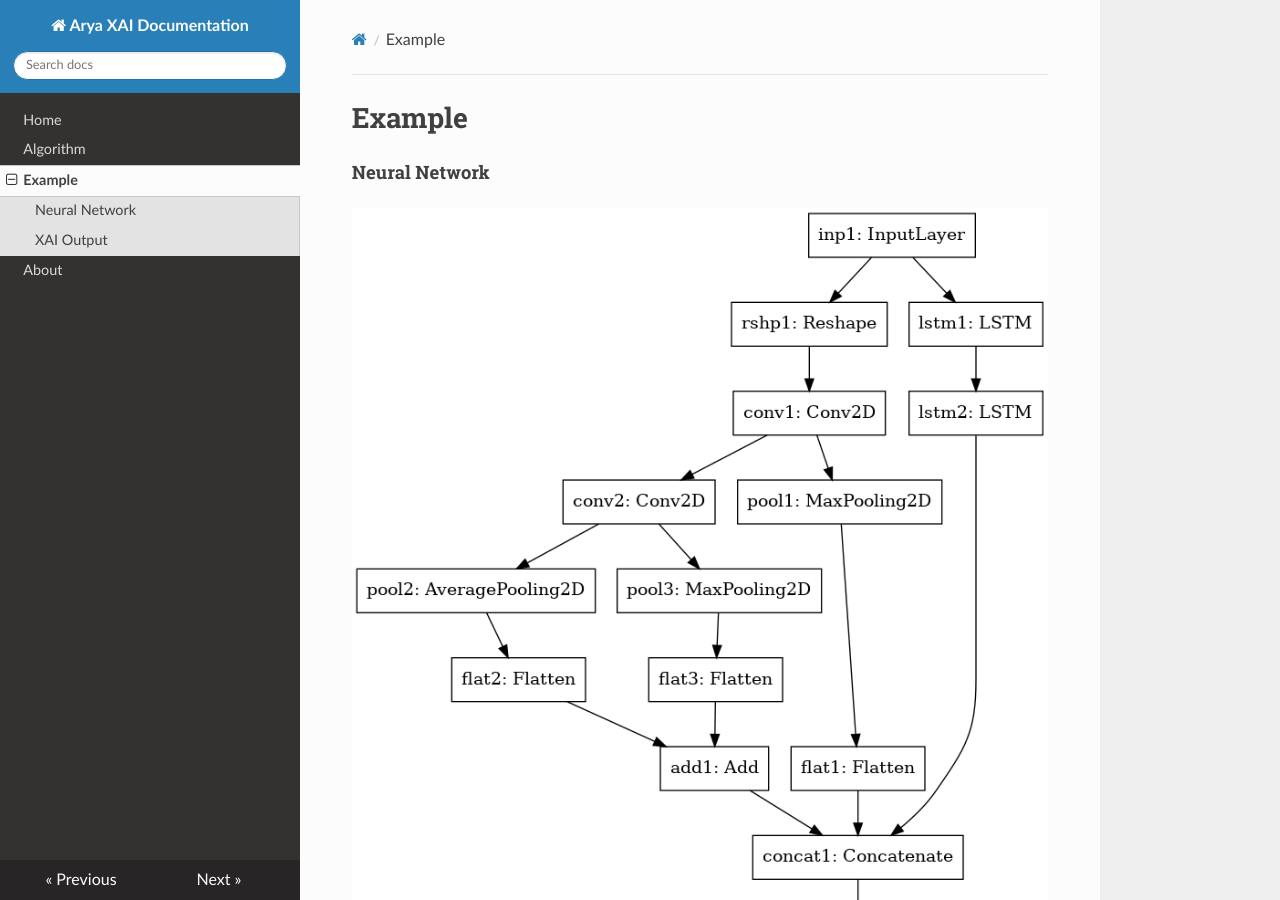
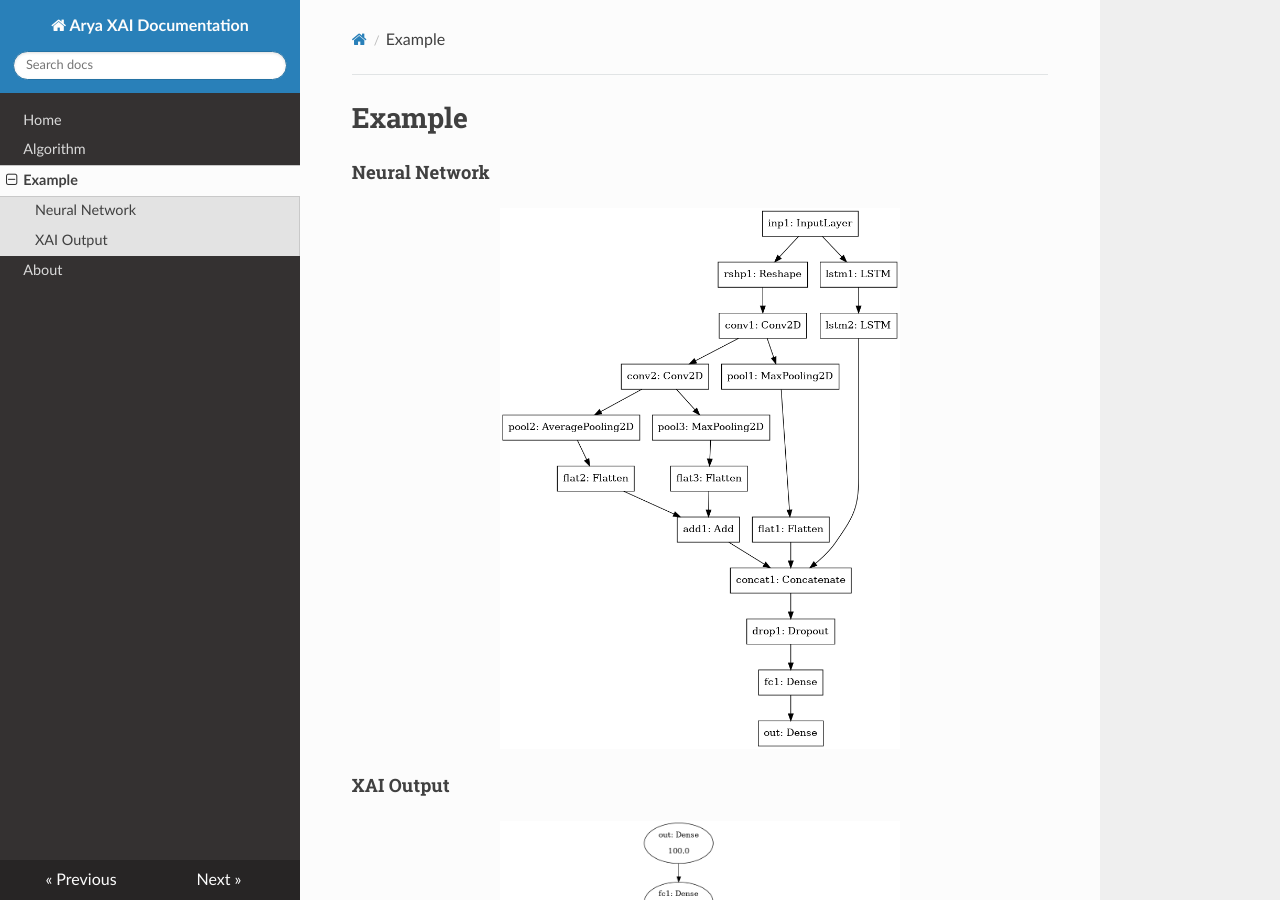
Before and after one commit to Arya-ai/XAI, an MkDocs documentation site: the page built from docs/examples.md, in a window 1280 px wide and 900 px high. Built offline with MkDocs 1.6.1, drawn with Linux system fonts in a browser that asks for light colours; nearby versions of some CDN libraries.

Commit message:
Initial content

```diff
--- a/docs/examples.md
+++ b/docs/examples.md
@@ -1,10 +1,10 @@
 #Example
 
 #### Neural Network
-![Sample Neural Network](/img/network.png)
+<!-- ![Sample Neural Network](/img/network.png) -->
 <p style="text-align:center;"><img src="/img/network.png" alt="drawing" width="400"></p>
 
 
 #### XAI Output
-![Sample XAI Output](/img/weights.png)
+<!-- ![Sample XAI Output](/img/weights.png) -->
 <p style="text-align:center;"><img src="/img/weights.png" alt="drawing" width="400"></p>
```
Also changed, not shown: img/network.png (added), img/weights.png (added).
